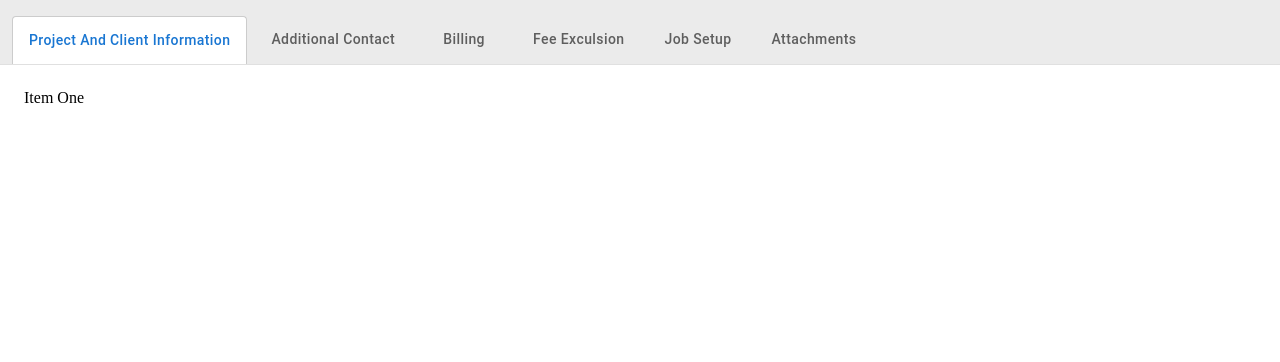
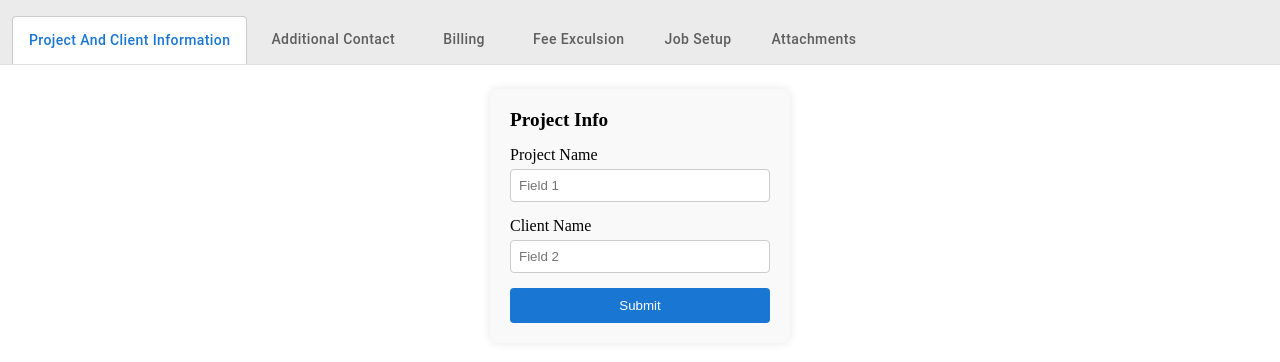
Before and after one commit to NavneeshYadav/task, a React (Vite) app: page / in a window 1280 px wide. Shown: the top 362 px of the page. Built offline with nearby package versions, Linux system fonts and the light colour scheme.

Commit message:
dummy form completed

```diff
--- a/src/App.css
+++ b/src/App.css
@@ -4,7 +4,7 @@
   box-sizing: border-box;
 }
 
-#container-1 {
+.container-1 {
   width: 100%;
   height: 100vh;
   display: flex;
--- a/src/App.jsx
+++ b/src/App.jsx
@@ -5,6 +5,11 @@ import Tab from "@mui/material/Tab";
 import Box from "@mui/material/Box";
 import { useState } from "react";
 import "./App.css";
+import ProductForm from "./components/ProductForm";
+import BillingForm from "./components/BillingForm";
+import FeeForm from "./components/FeeForm";
+import JobForm from "./components/JobForm";
+import AttachmentForm from "./components/AttachmentForm";
 function CustomTabPanel(props) {
   const { children, value, index, ...other } = props;
 
@@ -67,13 +72,11 @@ export default function BasicTabs() {
 
     const errors = {};
 
-
     if (!formData.ownerRep.trim())
       errors.ownerRep = "Owner Representative is required.";
     if (!formData.address1.trim())
       errors.address1 = "Address Line 1 is required.";
     if (!formData.city.trim()) errors.city = "City is required.";
-
 
     if (formData.email.trim()) {
       const emailRegex = /^[^\s@]+@[^\s@]+\.[^\s@]+$/;
@@ -188,12 +191,11 @@ export default function BasicTabs() {
         </Tabs>
       </Box>
       <CustomTabPanel value={value} index={0}>
-        Item One
+        <ProductForm />
       </CustomTabPanel>
       <CustomTabPanel value={value} index={1}>
-        <div id="container-1">
+        <div className="container-1">
           <div className="form-wrapper">
-
             <div className="row-1">
               <form onSubmit={handleFormSubmit}>
                 <h3>Owner Representative</h3>
@@ -293,7 +295,6 @@ export default function BasicTabs() {
               </form>
             </div>
 
-
             <div className="row-2">
               <form onSubmit={handleArchitectSubmit}>
                 <h3>Architect Details</h3>
@@ -347,7 +348,6 @@ export default function BasicTabs() {
                     <p className="error">{architectErrors.mailingName1}</p>
                   )}
                 </div>
-
 
                 <div className="row-inline">
                   <div>
@@ -450,16 +450,19 @@ export default function BasicTabs() {
       </CustomTabPanel>
 
       <CustomTabPanel value={value} index={2}>
-        Item Three
+        <BillingForm />
       </CustomTabPanel>
+
       <CustomTabPanel value={value} index={3}>
-        Item Four
+        <FeeForm />
       </CustomTabPanel>
+
       <CustomTabPanel value={value} index={4}>
-        Item Five
+        <JobForm />
       </CustomTabPanel>
+
       <CustomTabPanel value={value} index={5}>
-        Item Six
+        <AttachmentForm />
       </CustomTabPanel>
     </Box>
   );
--- /dev/null
+++ b/src/components/AttachmentForm.jsx
@@ -0,0 +1,22 @@
+function AttachmentForm() {
+  return (
+    <div className="container-1">
+      <div className="form-wrapper">
+        <form>
+          <h3>Attachments</h3>
+          <div>
+            <label>Attachment Title</label>
+            <input type="text" placeholder="Enter title" />
+          </div>
+          <div>
+            <label>Upload File</label>
+            <input type="file" />
+          </div>
+          <button type="submit">Upload</button>
+        </form>
+      </div>
+    </div>
+  );
+}
+
+export default AttachmentForm;
--- /dev/null
+++ b/src/components/BillingForm.jsx
@@ -0,0 +1,22 @@
+function BillingForm() {
+  return (
+    <div className="container-1">
+      <div className="form-wrapper">
+        <form>
+          <h3>Form - Billing</h3>
+          <div>
+            <label>Billing Code</label>
+            <input type="text" placeholder="Enter billing code" />
+          </div>
+          <div>
+            <label>Amount</label>
+            <input type="number" placeholder="Enter amount" />
+          </div>
+          <button type="submit">Submit</button>
+        </form>
+      </div>
+    </div>
+  );
+}
+
+export default BillingForm;
--- /dev/null
+++ b/src/components/FeeForm.jsx
@@ -0,0 +1,22 @@
+function FeeForm() {
+  return (
+    <div className="container-1">
+      <div className="form-wrapper">
+        <form>
+          <h3>Fee Exclusion</h3>
+          <div>
+            <label>Reason</label>
+            <input type="text" placeholder="Enter reason" />
+          </div>
+          <div>
+            <label>Notes</label>
+            <input type="text" placeholder="Additional notes" />
+          </div>
+          <button type="submit">Submit</button>
+        </form>
+      </div>
+    </div>
+  );
+}
+
+export default FeeForm;
--- /dev/null
+++ b/src/components/JobForm.jsx
@@ -0,0 +1,22 @@
+function JobForm() {
+  return (
+    <div className="container-1">
+      <div className="form-wrapper">
+        <form>
+          <h3>Job Setup</h3>
+          <div>
+            <label>Job ID</label>
+            <input type="text" placeholder="Enter job ID" />
+          </div>
+          <div>
+            <label>Description</label>
+            <input type="text" placeholder="Enter description" />
+          </div>
+          <button type="submit">Submit</button>
+        </form>
+      </div>
+    </div>
+  );
+}
+
+export default JobForm;
--- /dev/null
+++ b/src/components/ProductForm.jsx
@@ -0,0 +1,22 @@
+function ProductForm() {
+  return (
+    <div className="container-1">
+      <div className="form-wrapper">
+        <form>
+          <h3>Project Info</h3>
+          <div>
+            <label>Project Name</label>
+            <input type="text" placeholder="Field 1" />
+          </div>
+          <div>
+            <label>Client Name</label>
+            <input type="text" placeholder="Field 2" />
+          </div>
+          <button type="submit">Submit</button>
+        </form>
+      </div>
+    </div>
+  );
+}
+
+export default ProductForm;
```
